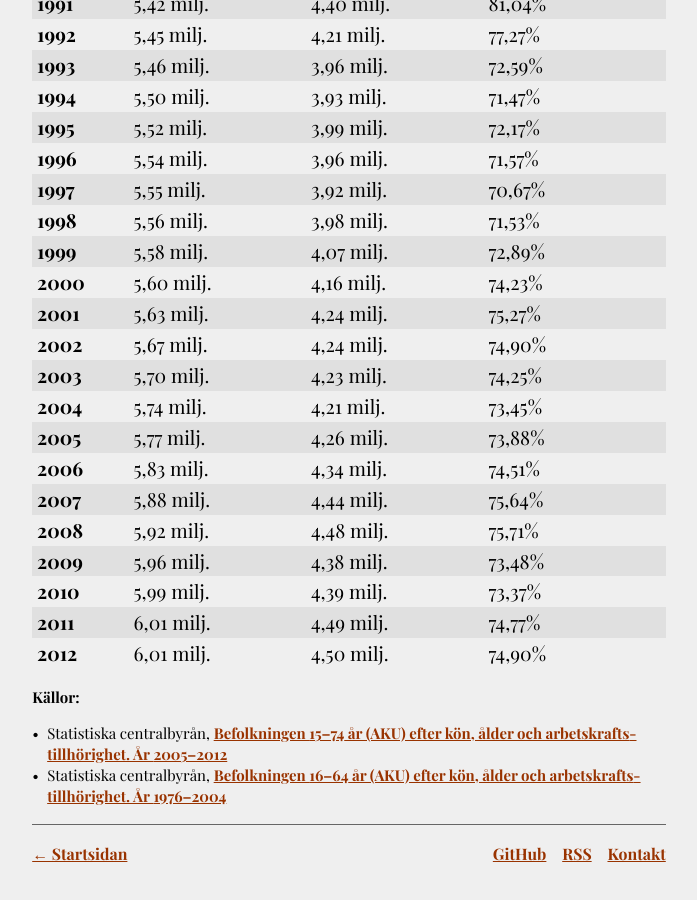
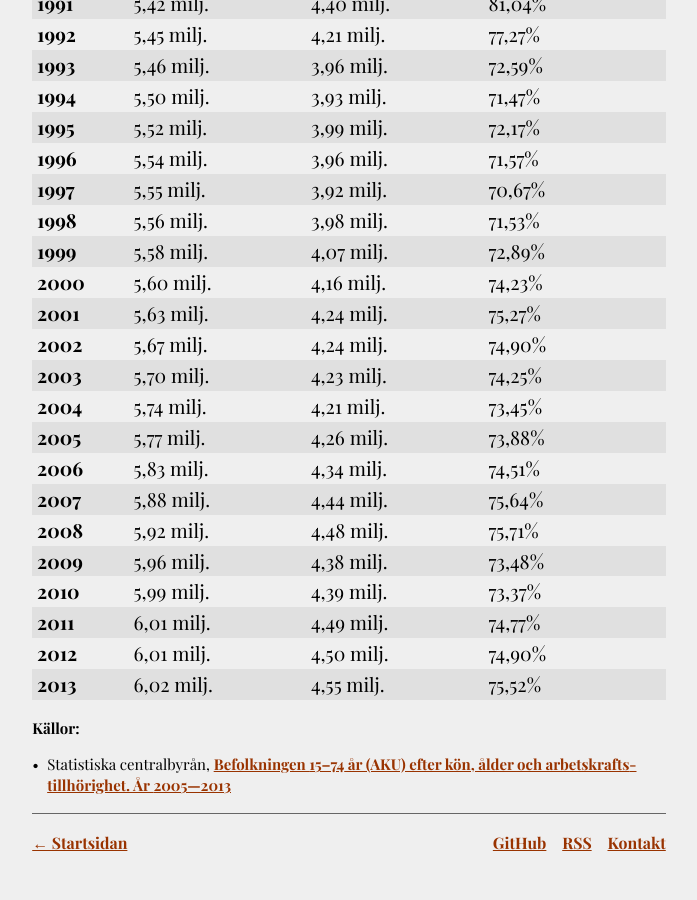
Before and after one commit to alimony/forbannadstatistik.polyscopic.works, a Jekyll site: the page built from sysselsattningsgrad/index.html, in a window 1280 px wide and 900 px high, scrolled down 1171 px. Shown: the whole window, without its empty margins (291-988 px from the left). Built offline with Jekyll 4.4.1, drawn with Linux system fonts in a browser that asks for light colours; nearby versions of some CDN libraries; some web fonts are replaced; comment, search, counter and statistics services are not loaded.

Commit message:
Add year 2013.

```diff
--- a/sysselsattningsgrad/index.html
+++ b/sysselsattningsgrad/index.html
@@ -2,7 +2,7 @@
 layout: page
 order: 7
 title: Sysselsättnings&shy;grad historiskt
-subtitle: <span class="nobr">1976–2012</span>
+subtitle: <span class="nobr">1976–2013</span>
 description: Sysselsättningsgraden i Sverige sjönk efter den högsta noteringen 1990 drastiskt och har sedan dess varit betydligt lägre.
 date: 2013-09-07 23:11:00 +0200
 script: sysselsattningsgrad.js
@@ -61,13 +61,13 @@ script: sysselsattningsgrad.js
 		<tr><td>2010</td><td>5,99 milj.</td><td>4,39 milj.</td><td>73,37%</td></tr>
 		<tr><td>2011</td><td>6,01 milj.</td><td>4,49 milj.</td><td>74,77%</td></tr>
 		<tr><td>2012</td><td>6,01 milj.</td><td>4,50 milj.</td><td>74,90%</td></tr>
+		<tr><td>2013</td><td>6,02 milj.</td><td>4,55 milj.</td><td>75,52%</td></tr>
 	</tbody>
 </table>
 
 <div class="sources">
 	<p><strong>Källor:</strong></p>
 	<ul>
-		<li>Statistiska central&shy;byrån, <a href="http://www.scb.se/sv_/Hitta-statistik/Statistikdatabasen/Variabelvaljare/?px_tableid=ssd_extern%3aNAKUBefolkningAr" target="_blank">Befolkningen <span class="nobr">15–74</span> år (AKU) efter kön, ålder och arbets&shy;krafts&shy;tillhörighet. År&nbsp;<span class="nobr">2005–2012</span></a></li>
-		<li>Statistiska central&shy;byrån, <a href="http://www.scb.se/sv_/Hitta-statistik/Statistikdatabasen/Variabelvaljare/?px_tableid=ssd_extern%3aAKUABefolkning" target="_blank">Befolkningen <span class="nobr">16–64</span> år (AKU) efter kön, ålder och arbets&shy;krafts&shy;tillhörighet. År&nbsp;<span class="nobr">1976–2004</span></a></li>
+		<li>Statistiska central&shy;byrån, <a href="http://www.statistikdatabasen.scb.se/pxweb/sv/ssd/START__AM__AM0401__AM0401A/NAKUBefolkningAr/">Befolkningen <span class="nobr">15–74</span> år (AKU) efter kön, ålder och arbets&shy;krafts&shy;tillhörighet. År&nbsp;<span class="nobr">2005—2013</span></a></li>
 	</ul>
 </div>
```
